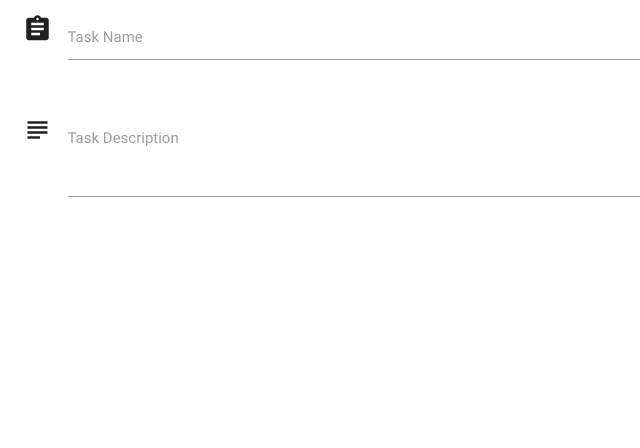
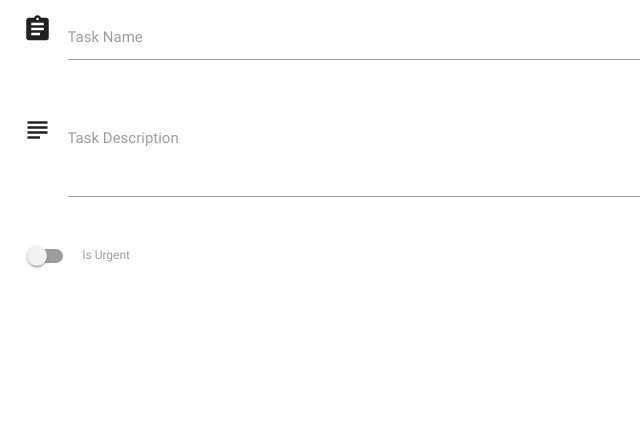
Before and after one commit to CaseyScott/task_manager_crud_app, a Flask app: page /add_task in a window 1280 px wide. Shown: the part 89-537 px from the top of the page, without its empty margins (0-640 px from the left). Run offline with Flask 2, Linux system fonts and the light colour scheme; some libraries are stand-ins or nearby versions.

Commit message:
added is urgent switch

```diff
--- a/templates/addtask.html
+++ b/templates/addtask.html
@@ -17,6 +17,16 @@
                 <label for="icon_telephone">Task Description</label>
             </div>
         </div>
+        <!-- Switch -->
+        <div class="row">
+            <div class="switch">
+                <label>
+                <input id="is_urgent" name="is_urgent" type="checkbox">
+                <span class="lever"></span>
+                Is Urgent
+                </label>
+            </div>
+        </div>
     </form>
 </div>
 
```
Also changed, not shown: .c9/metadata/environment/templates/addtask.html (+1 -1 lines), 1 other file.
